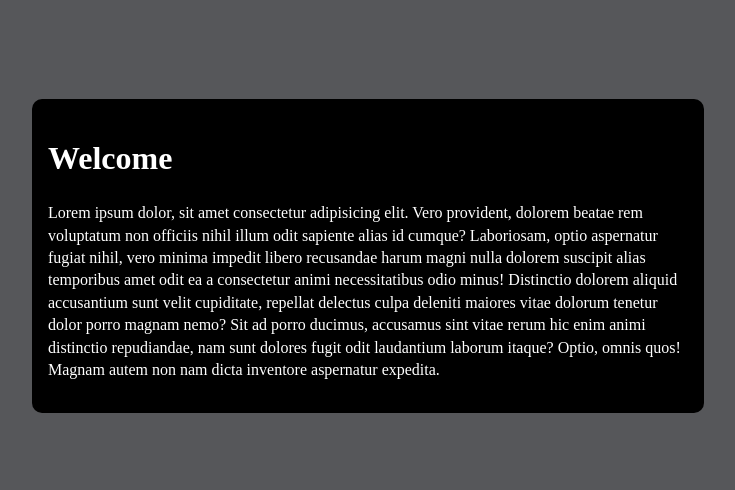
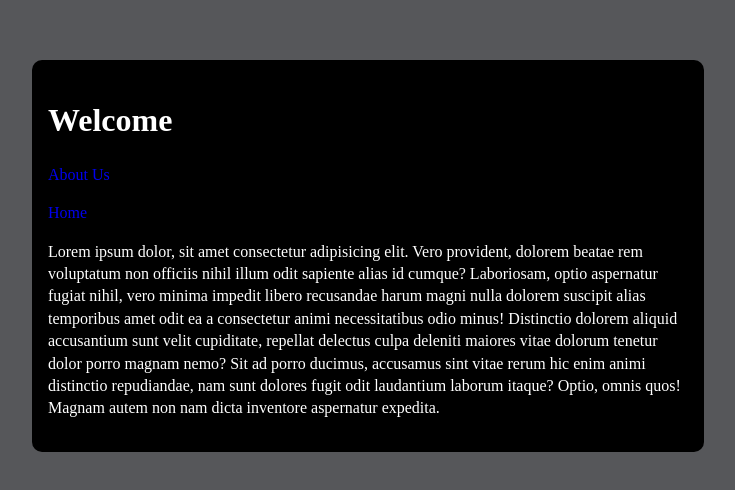
Before and after one commit to quedet/app-recap, a plain HTML site: page index.html in a window 1280 px wide. Shown: the part 144-634 px from the top of the page, without its empty margins (272-1007 px from the left). Drawn offline with Linux system fonts and the light colour scheme.

Commit message:
Final Form Page

```diff
--- a/index.html
+++ b/index.html
@@ -12,6 +12,8 @@
         <div class="_content">
             <header>
                 <h1>Welcome</h1>
+                <p><a href="/about.html">About Us</a></p>
+                <p><a href="/index.html">Home</a></p>
             </header>
             <main>
                 <section>
--- a/style.css
+++ b/style.css
@@ -1,3 +1,7 @@
+* {
+    text-decoration: none;
+}
+
 body {
     width: 100%;
     height: 100vh;
```
